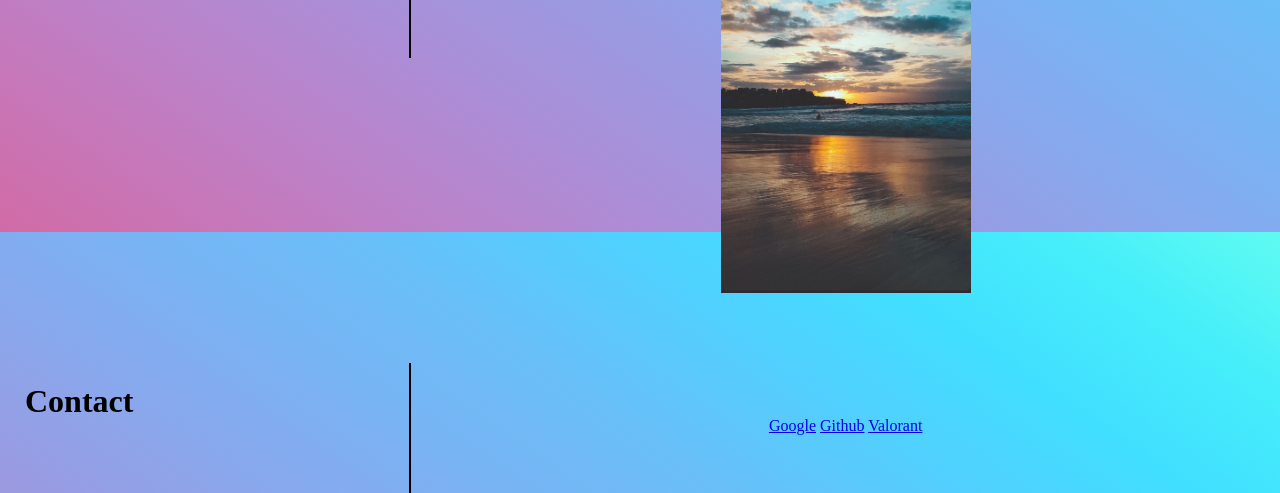
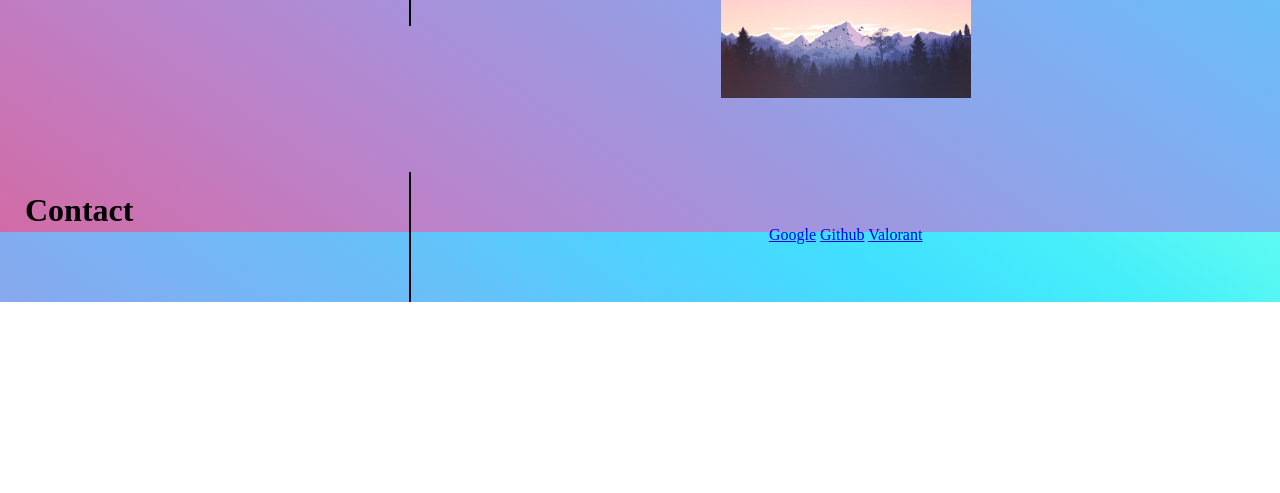
Before and after one commit to Cristian01021/hw4-4, a plain HTML site: page index.html in a window 1280 px wide. Shown: the part 648-1141 px from the top of the page. After the commit the page ends 950 px from the top, so only its background shows below. Drawn offline with Linux system fonts and the light colour scheme.

Commit message:
added new porject

```diff
--- a/index.html
+++ b/index.html
@@ -64,9 +64,10 @@
         </a>
         <p class="picturename2">Quizify</p>
 
-        <img src="./assets/img/IMG-5798.jpg" alt="hello">
-        <p class="picturename3">placeholder</p>
-
+      <a target="_blank" href="https://aqueous-eyrie-17361-72cd3ab22201.herokuapp.com/">
+        <img src="./assets/img/mountains-1412683__340.webp" alt="hello" />
+      </a>
+      <p class="picturename3">GoFit</p>
 
 
       </section>
```
